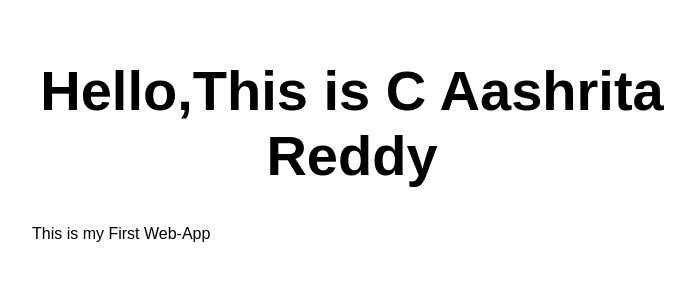
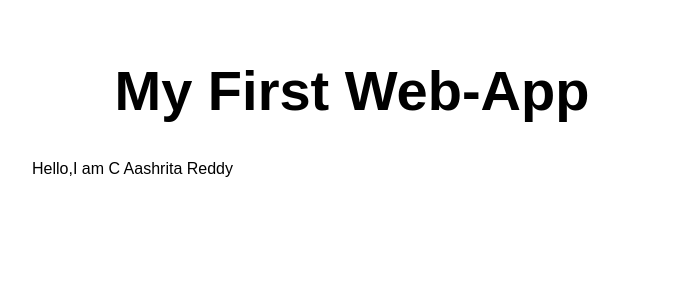
Before and after one commit to Aashrita218/First-static-web-app, a website: page src/index.html in a window 1280 px wide. Shown: the whole page, without its empty margins (288-983 px from the left). Drawn offline with Linux system fonts and the light colour scheme.

Commit message:
Update index.html

```diff
--- a/src/index.html
+++ b/src/index.html
@@ -10,8 +10,8 @@
 
 <body>
   <main>
-    <h1>Hello,This is C Aashrita Reddy</h1>
-    <p>This is my First Web-App</p>
+    <h1>My First Web-App</h1>
+    <p>Hello,I am C Aashrita Reddy</p>
   </main>
 </body>
 
```
